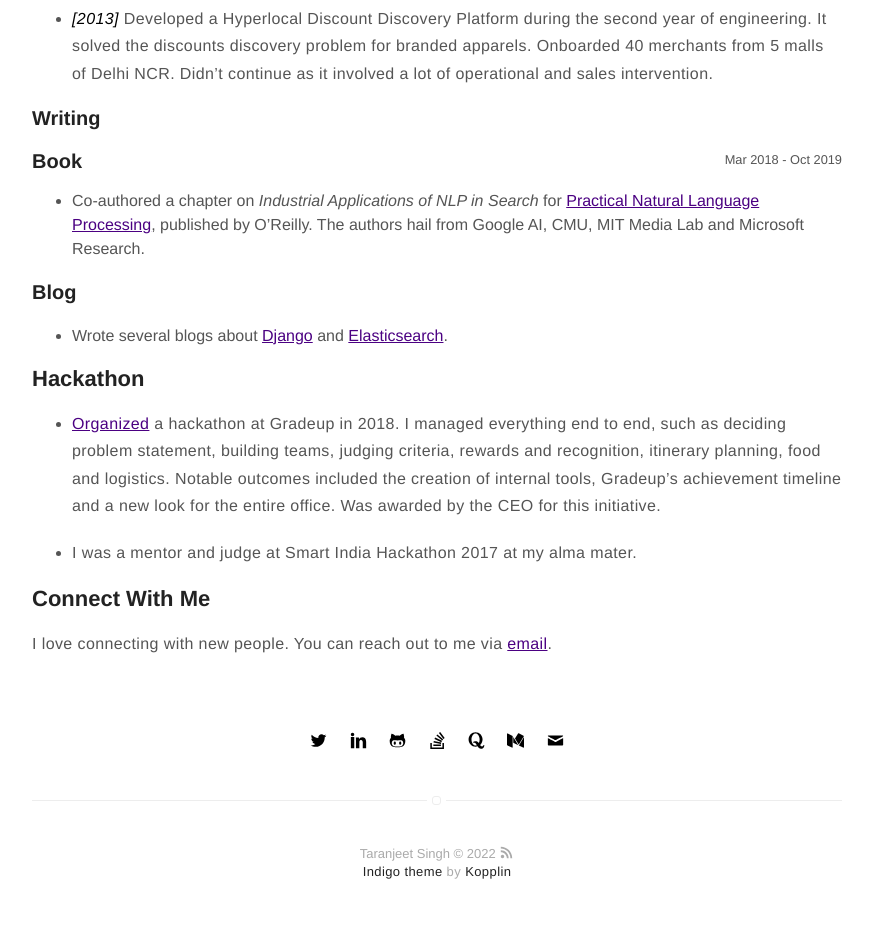
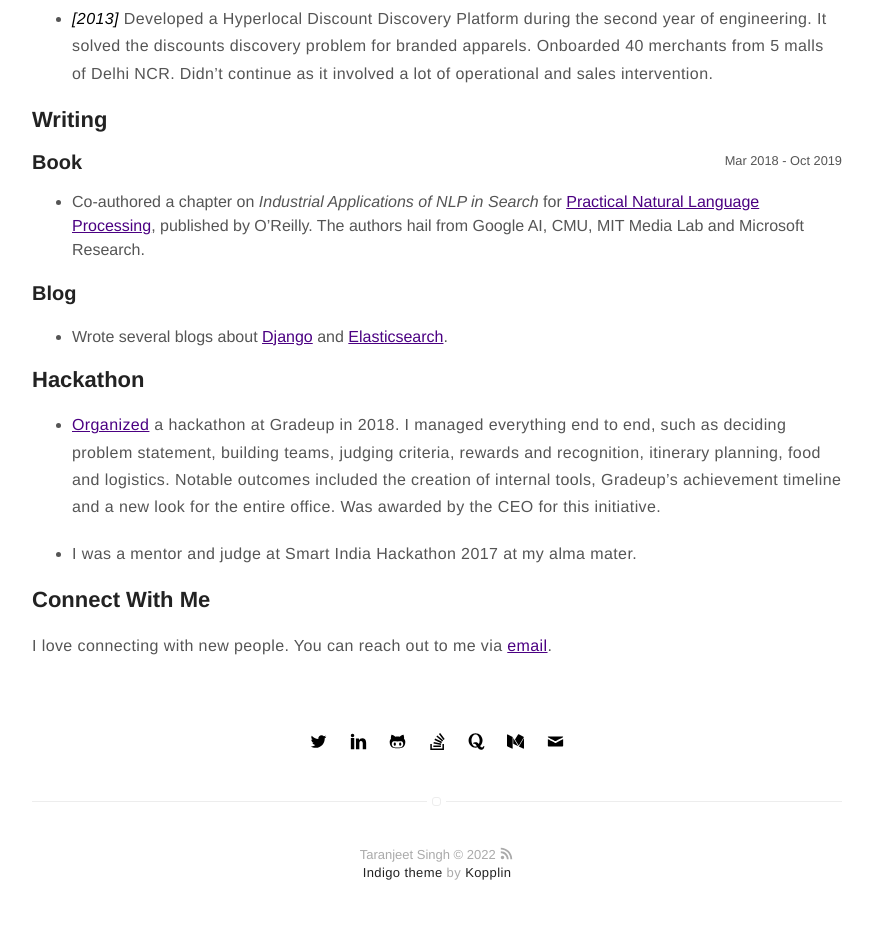
Before and after one commit to taranjeet/taranjeet.github.io, a Jekyll site: the page built from about.md, in a window 1280 px wide. Shown: the part 2206-3147 px from the top of the page, without its empty margins (203-1076 px from the left). Built offline with Jekyll 4.4.1, drawn with Linux system fonts in a browser that asks for light colours.

```diff
--- a/about.md
+++ b/about.md
@@ -142,7 +142,7 @@ Co-authored a chapter for a [book on NLP](https://www.amazon.in/Practical-Natura
 
 * ___[2013]___ Developed a Hyperlocal Discount Discovery Platform during the second year of engineering. It solved the discounts discovery problem for branded apparels. Onboarded 40 merchants from 5 malls of Delhi NCR. Didn't continue as it involved a lot of operational and sales intervention.
 
-### Writing
+## Writing
 
 <div>
     <h3 style="text-align:left; display:inline;" id="book">
```
